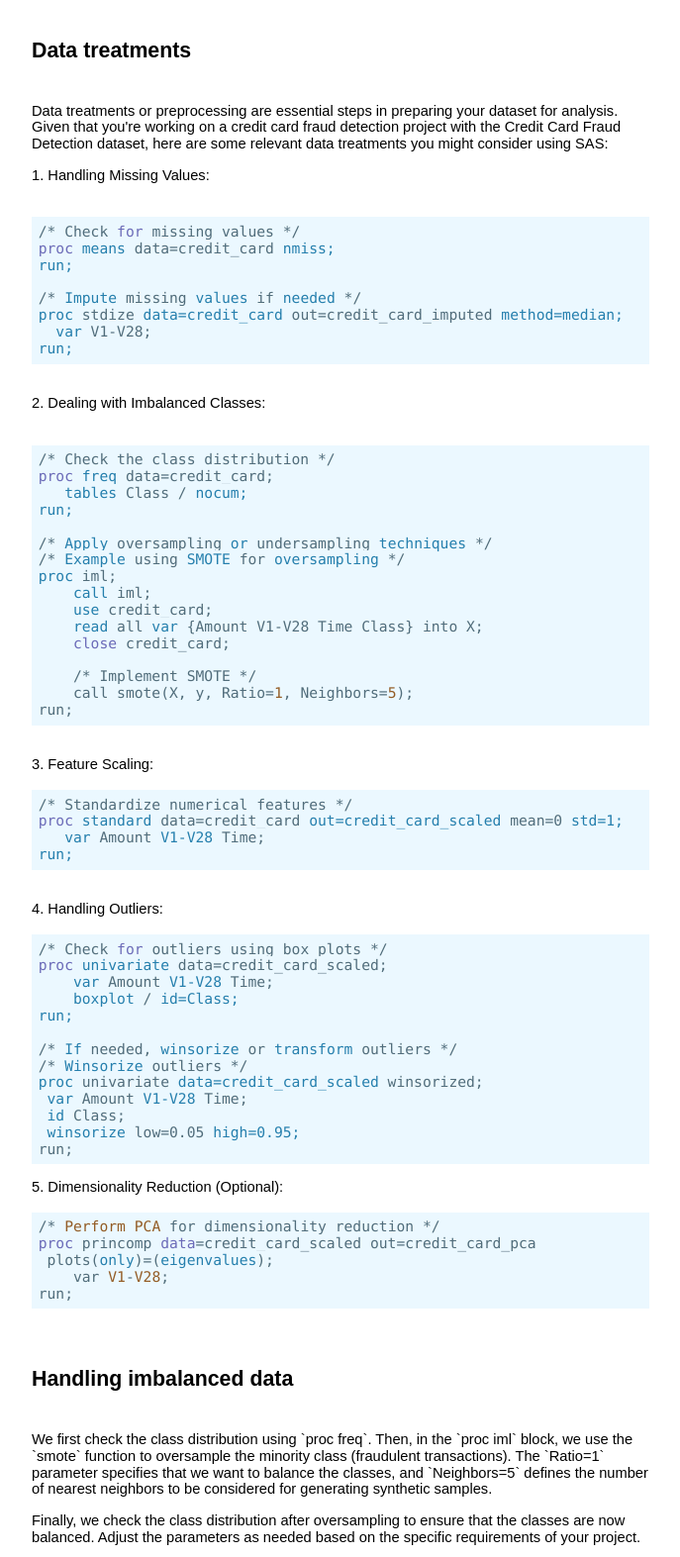
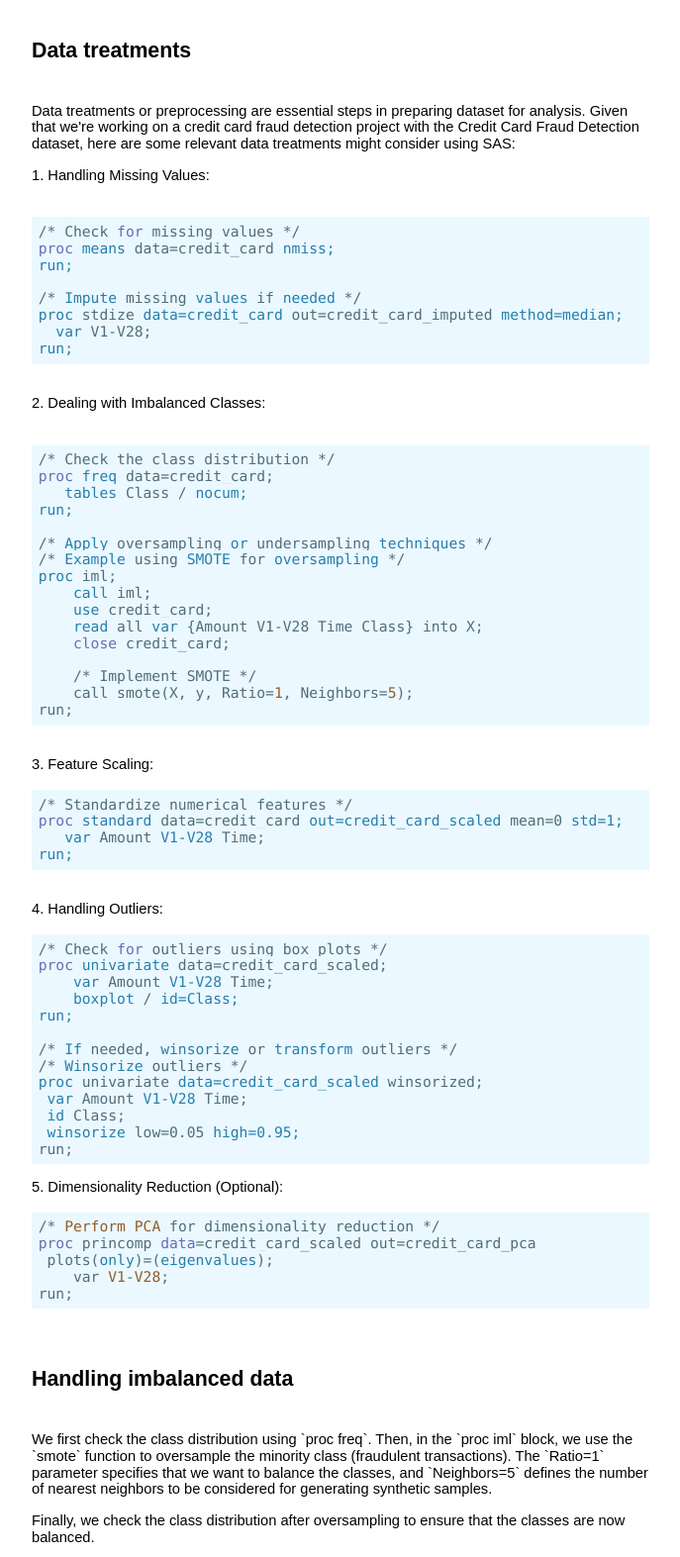
Before and after one commit to aoshi15/creditcardproject, a plain HTML site: page index.html in a window 1280 px wide. Shown: the part 2400-3973 px from the top of the page at 99% size, without its empty margins (72-759 px from the left). Drawn offline with Linux system fonts and the light colour scheme; a web font is replaced by a local one.

Commit message:
Update index.html

```diff
--- a/index.html
+++ b/index.html
@@ -689,9 +689,9 @@
     <p class="c5 c6"><span class="c2"></span></p>
     <h2 class="c11" id="h.gfs85tvbw9ld"><span class="c21">Data treatments</span></h2>
     <p class="c5 c6"><span class="c2"></span></p>
-    <p class="c5"><span class="c2">Data treatments or preprocessing are essential steps in preparing your dataset for
-            analysis. Given that you&#39;re working on a credit card fraud detection project with the Credit Card Fraud
-            Detection dataset, here are some relevant data treatments you might consider using SAS:</span></p>
+    <p class="c5"><span class="c2">Data treatments or preprocessing are essential steps in preparing dataset for
+            analysis. Given that we&#39;re working on a credit card fraud detection project with the Credit Card Fraud
+            Detection dataset, here are some relevant data treatments might consider using SAS:</span></p>
     <p class="c5 c6"><span class="c2"></span></p>
     <p class="c5"><span class="c2">1. Handling Missing Values:</span></p>
     <p class="c5"><span class="c2">&nbsp; &nbsp;</span></p>
@@ -821,8 +821,7 @@
             neighbors to be considered for generating synthetic samples.</span></p>
     <p class="c5 c6"><span class="c2"></span></p>
     <p class="c5"><span class="c2">Finally, we check the class distribution after oversampling to ensure that the
-            classes are now balanced. Adjust the parameters as needed based on the specific requirements of your
-            project.</span></p>
+            classes are now balanced.</span></p>
     <p class="c5 c6"><span class="c2"></span></p><a id="t.212c5bdf863f9ec785bd87ca05cdd31b17cf60c7"></a><a
         id="t.13"></a>
     <table class="c4">
@@ -876,10 +875,7 @@
                 hpbin`.</span></li>
     </ul>
     <p class="c5 c6"><span class="c2"></span></p>
-    <p class="c5"><span class="c2">Adjust the models and parameters based on your specific requirements. The ROC
-            analysis will provide insights into the models&#39; performance in terms of sensitivity and specificity.
-            Further fine-tune the models, consider feature importance, and explore other evaluation metrics based on
-            your project goals.</span></p>
+
     <p class="c5 c6"><span class="c2"></span></p>
     <p class="c5 c6"><span class="c2"></span></p><a id="t.65942e650f2ce565b4b58b44dad686cfff4ab439"></a><a
         id="t.14"></a>
```
